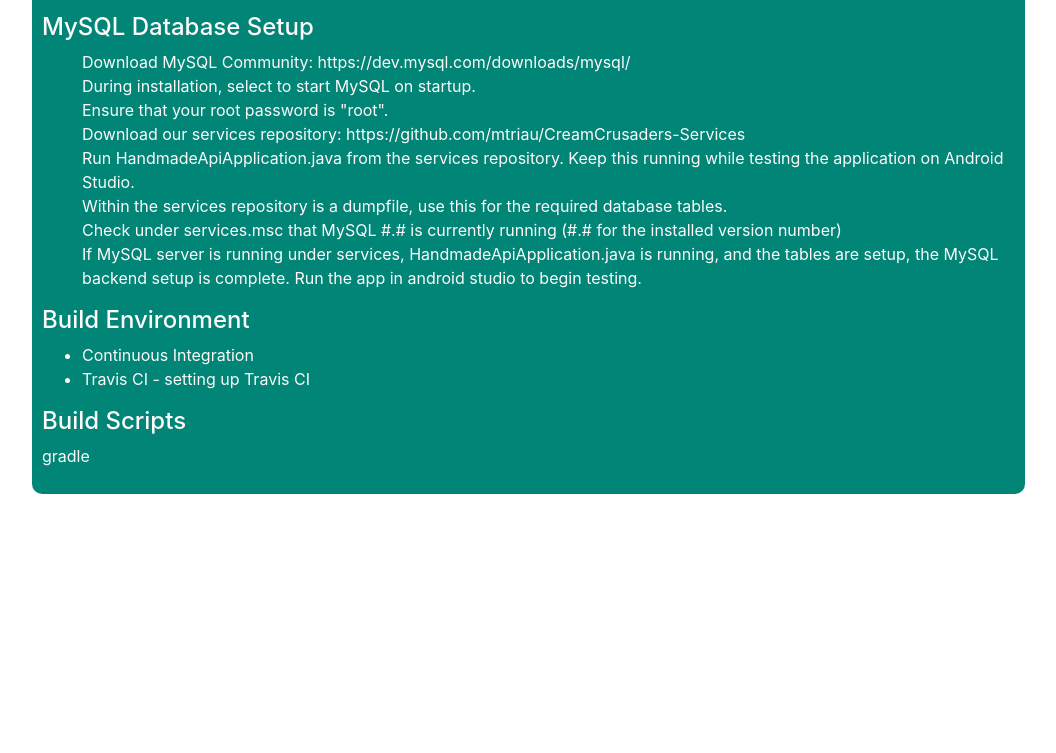
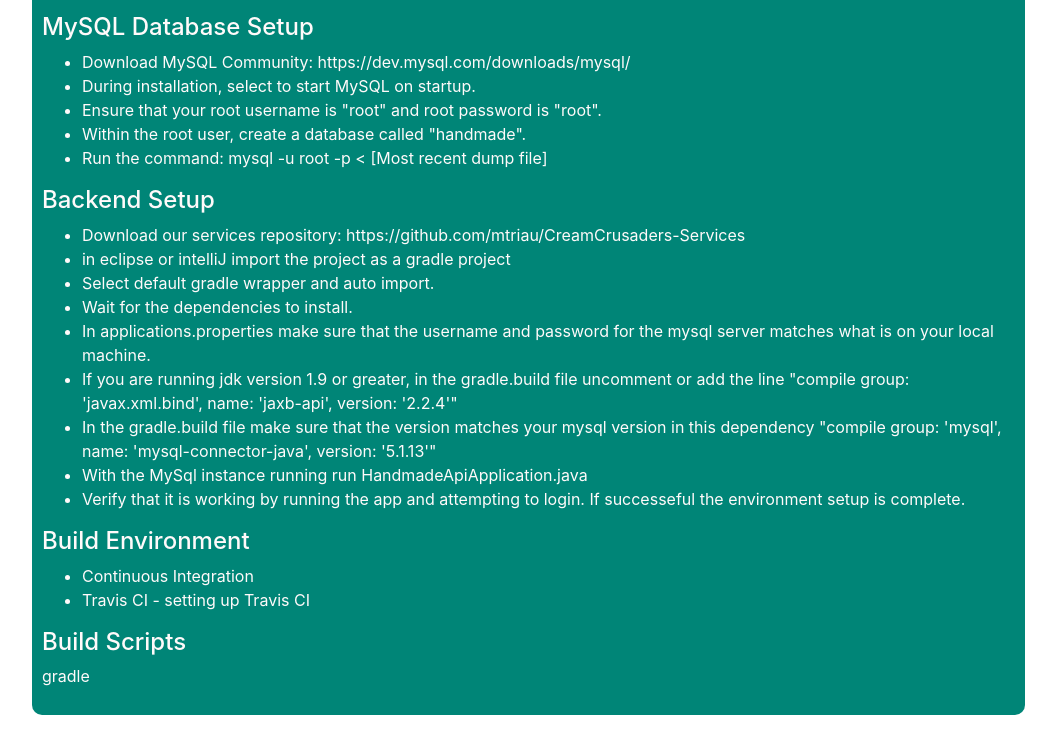
Before and after one commit to asethi0/Capstone-Site, a plain HTML site: page index.html in a window 1280 px wide. Shown: the part 5311-6064 px from the top of the page, without its empty margins (127-1183 px from the left). Before the commit the page ends 5869 px from the top, so only its background shows below. Drawn offline with nearby package versions, Linux system fonts and the light colour scheme.

Commit message:
updated environment setup

```diff
--- a/index.html
+++ b/index.html
@@ -283,6 +283,31 @@ Upon termination of this Agreement, you shall cease all use of the Application a
 
 <h4>MySQL Database Setup</h4>
 <ul>
+	<li>Download MySQL Community: https://dev.mysql.com/downloads/mysql/</li>
+	<li>During installation, select to start MySQL on startup.</li>
+	<li>Ensure that your root username is "root" and root password is "root".</li>
+	<li>Within the root user, create a database called "handmade".</li>
+	<li>Run the command: mysql -u root -p < [Most recent dump file]</li>
+</ul>
+
+
+<h4>Backend Setup</h4>
+
+<ul>
+	<li>Download our services repository: https://github.com/mtriau/CreamCrusaders-Services</li>
+	<li>in eclipse or intelliJ import the project as a gradle project</li>
+	<li>Select default gradle wrapper and auto import.</li>
+	<li>Wait for the dependencies to install.</li>
+	<li>In applications.properties make sure that the username and password for the mysql server matches what is on your local machine.</li>
+	<li>If you are running jdk version 1.9 or greater, in the gradle.build file uncomment or add the line "compile group: 'javax.xml.bind', name: 'jaxb-api', version: '2.2.4'"</li>
+	<li>In the gradle.build file make sure that the version matches your mysql version in this dependency "compile group: 'mysql', name: 'mysql-connector-java', version: '5.1.13'"</li>
+	<li>With the MySql instance running run HandmadeApiApplication.java </li>
+	<li>Verify that it is working by running the app and attempting to login. If successeful the environment setup is complete.</li>
+
+
+</ul>
+
+<!-- <ul>
 	<p>
 		Download MySQL Community: https://dev.mysql.com/downloads/mysql/<br>
 During installation, select to start MySQL on startup. <br>
@@ -293,7 +318,7 @@ Within the services repository is a dumpfile, use this for the required database
 Check under services.msc that MySQL #.# is currently running (#.# for the installed version number)<br>
 If MySQL server is running under services, HandmadeApiApplication.java is running, and the tables are setup, the MySQL backend setup is complete. Run the app in android studio to begin testing.
 	</p>
-</ul>
+</ul> -->
 
 <h4>Build Environment</h4>
 <ul>
```
